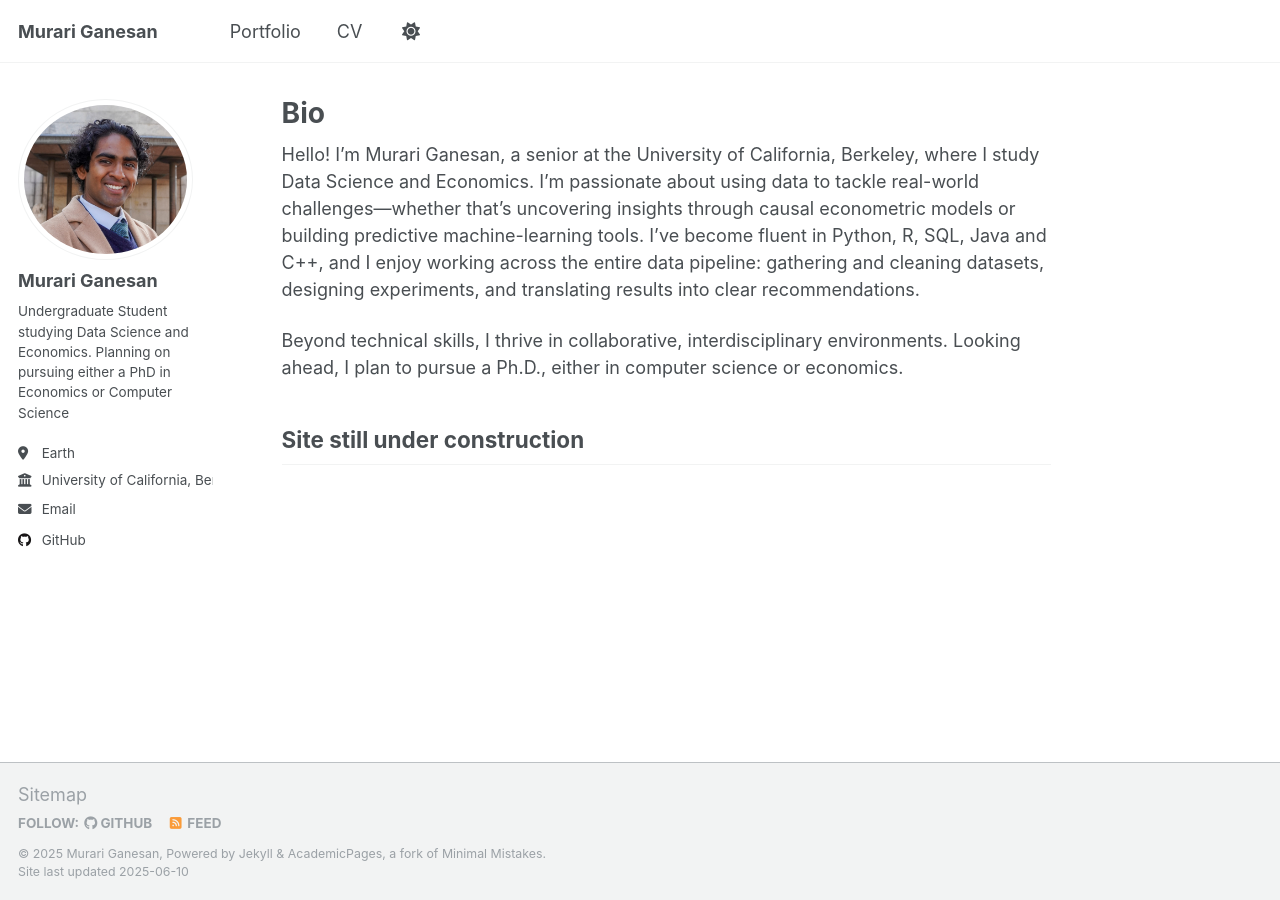
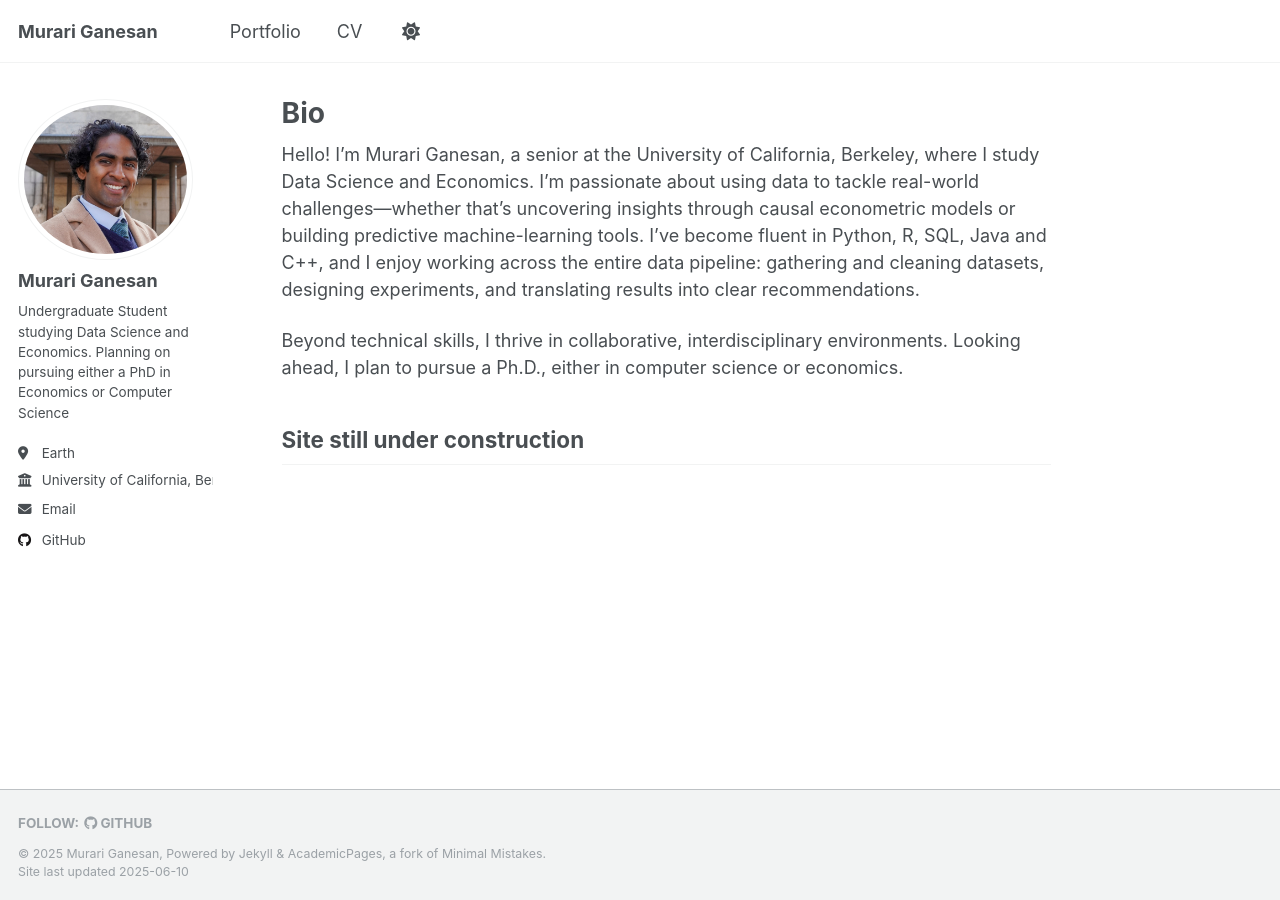
Before and after one commit to muru825/muru825.github.io, a Jekyll site: the page built from _pages/about.md, in a window 1280 px wide. Built offline with Jekyll 4.4.1, drawn with Linux system fonts in a browser that asks for light colours.

Commit message:
basic site complete

```diff
--- a/_config.yml
+++ b/_config.yml
@@ -119,7 +119,7 @@
       options:
         format           : "iso8601" # "iso8601" (default), "timestamp-seconds", "timestamp-milliseconds"
 atom_feed:
-  hide                   : false     # change to true to hide the RSS feed in the footer
+  hide                   : True     # change to true to hide the RSS feed in the footer
   path                   : # blank (default) uses feed.xml
 
 
--- a/_includes/footer/custom.html
+++ b/_includes/footer/custom.html
@@ -1,3 +1,3 @@
 <!-- start custom footer snippets -->
-<a href="/sitemap/">Sitemap</a>
+<!-- <a href="/sitemap/">Sitemap</a> -->
 <!-- end custom footer snippets -->
```
